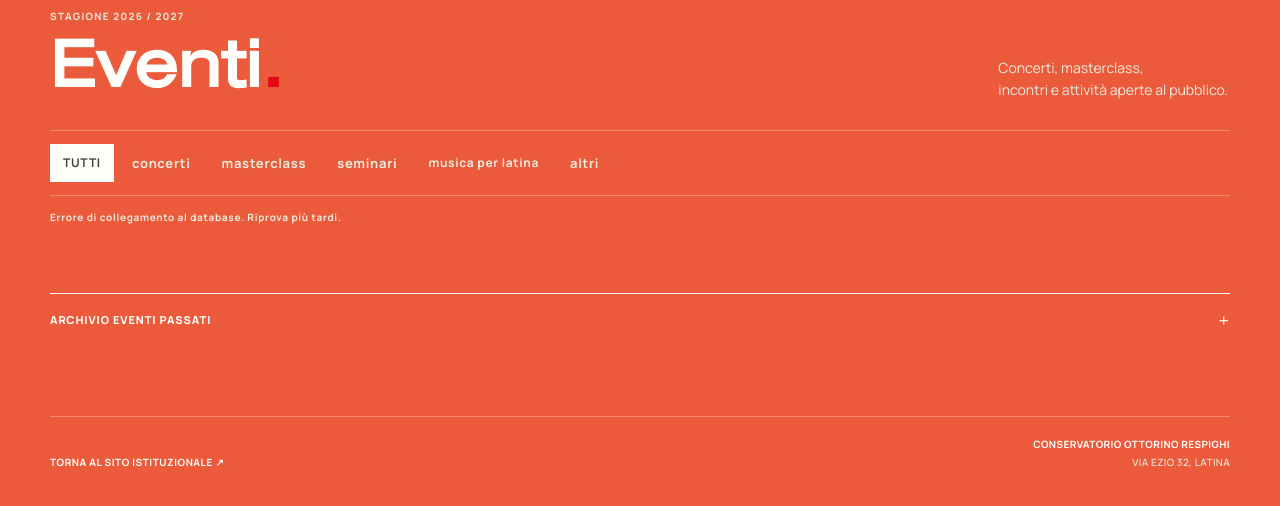
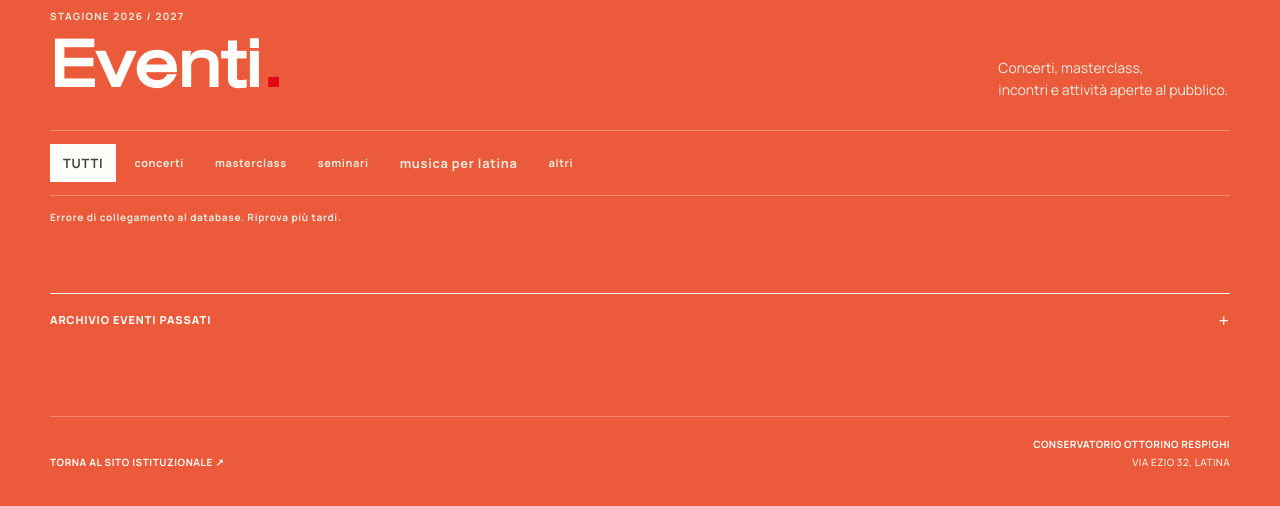
Before and after one commit to eventirespighi-ui/eventi-respighi, a plain HTML site: page index.html in a window 1280 px wide. Shown: the part 142-648 px from the top of the page. Drawn offline with Linux system fonts and the light colour scheme.

Commit message:
Update style.css

```diff
--- a/style.css
+++ b/style.css
@@ -37,12 +37,12 @@ h1 span { color: var(--red); }
 .intro-note { margin: 0 2px 3px 0; color: var(--white-soft); font-size: 14px; line-height: 1.55; }
 .toolbar { display: flex; justify-content: space-between; align-items: center; gap: 20px; padding: 13px 0; border-top: 1px solid var(--line); border-bottom: 1px solid var(--line); }
 .filters { display: flex; flex-wrap: wrap; gap: 5px; }
-.filter-button { border: 1px solid transparent; background: transparent; padding: 9px 12px; cursor: pointer; font: 700 12px var(--sans); letter-spacing: .055em; }
+.filter-button { border: 1px solid transparent; background: transparent; padding: 9px 12px; cursor: pointer; font: 700 clamp(11px, 1vw, 13px) var(--sans); letter-spacing: .055em; }
 .filter-button.active { border-color: var(--white); background: var(--white); color: var(--green-deep); }
 .filter-button { color: var(--white-soft); }
 .filter-button:hover { border-color: var(--white); color: var(--white); }
 .filter-button.active:hover { color: var(--green-deep); }
-.filter-button[data-category="Concerti"], .filter-button[data-category="Masterclass"], .filter-button[data-category="Seminari"], .filter-button[data-category="Altri eventi"] { font-size: 13px; text-transform: lowercase; }
+.filter-button[data-category="Concerti"], .filter-button[data-category="Masterclass"], .filter-button[data-category="Seminari"], .filter-button[data-category="Altri eventi"] { font-size: clamp(9px, 2.6vw, 11px); text-transform: lowercase; }
 .status-line { min-height: 42px; display: flex; align-items: center; color: var(--white-soft); font-size: 10px; font-weight: 700; letter-spacing: .07em; }
 .event-item { display: grid; grid-template-columns: 205px minmax(0, 1fr) 235px; gap: 26px; padding: 45px 0 48px; border-bottom: 1px solid var(--line); }
 .event-date { color: var(--white); font-family: var(--sans); font-size: clamp(19px, 2vw, 25px); line-height: 1.18; letter-spacing: -.055em; font-weight: 800; }
```
